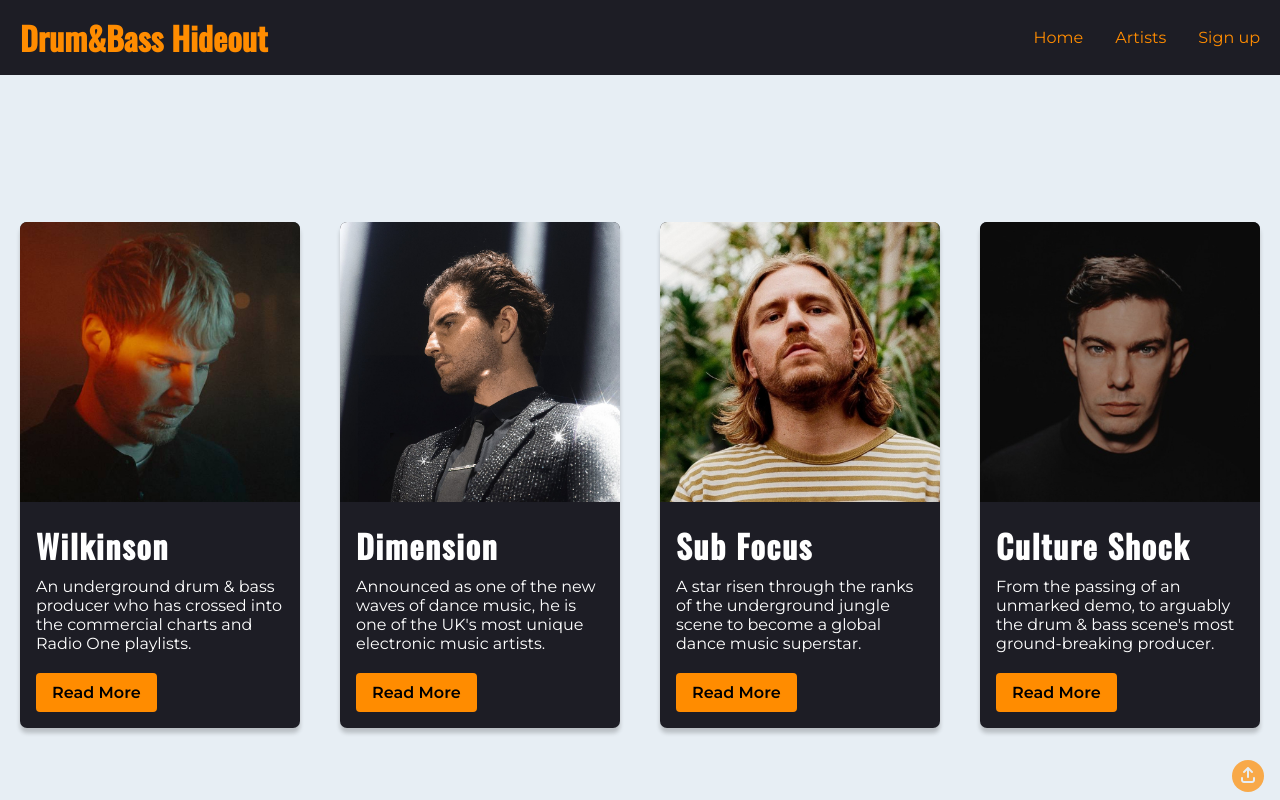
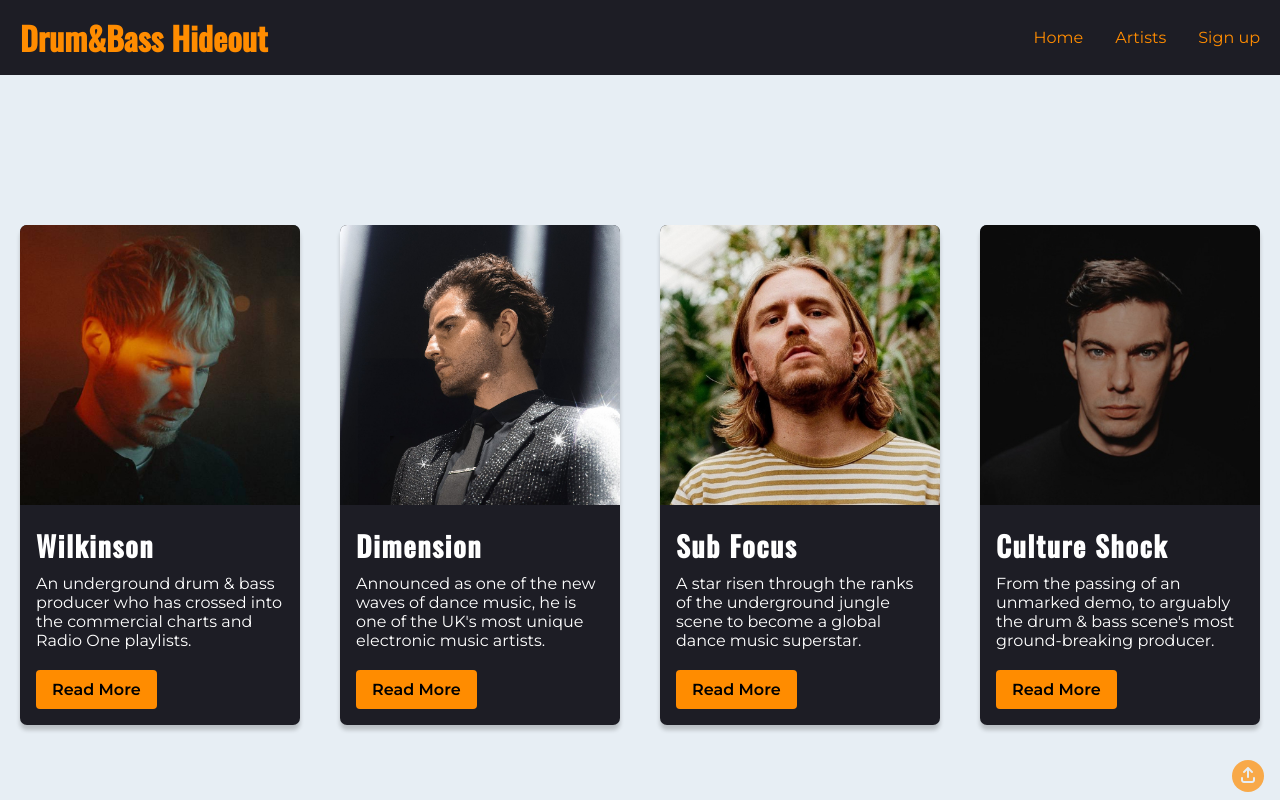
Before and after one commit to Jordan-Boulton1/Drum-Bass-Hideout, a plain HTML site: page artists.html in a window 1280 px wide. Shown: the top 800 px of the page. Drawn offline with nearby package versions, Linux system fonts and the light colour scheme.

Commit message:
fix: font size in card details

```diff
--- a/assets/css/style.css
+++ b/assets/css/style.css
@@ -230,7 +230,7 @@ main {
 }
 
 .card-details h2 {
-  font-size: 32px;
+  font-size: 28px;
   margin-bottom: 8px;
   letter-spacing: 1.5px;
   color: #fff;
@@ -750,12 +750,8 @@ footer {
     flex-wrap: nowrap;
   }
 
-  .card {
-    height: auto;
-  }
-
   .card-details p {
-    font-size: 14px;
+    font-size: 13px;
   }
 
   /* Feature section */
```
